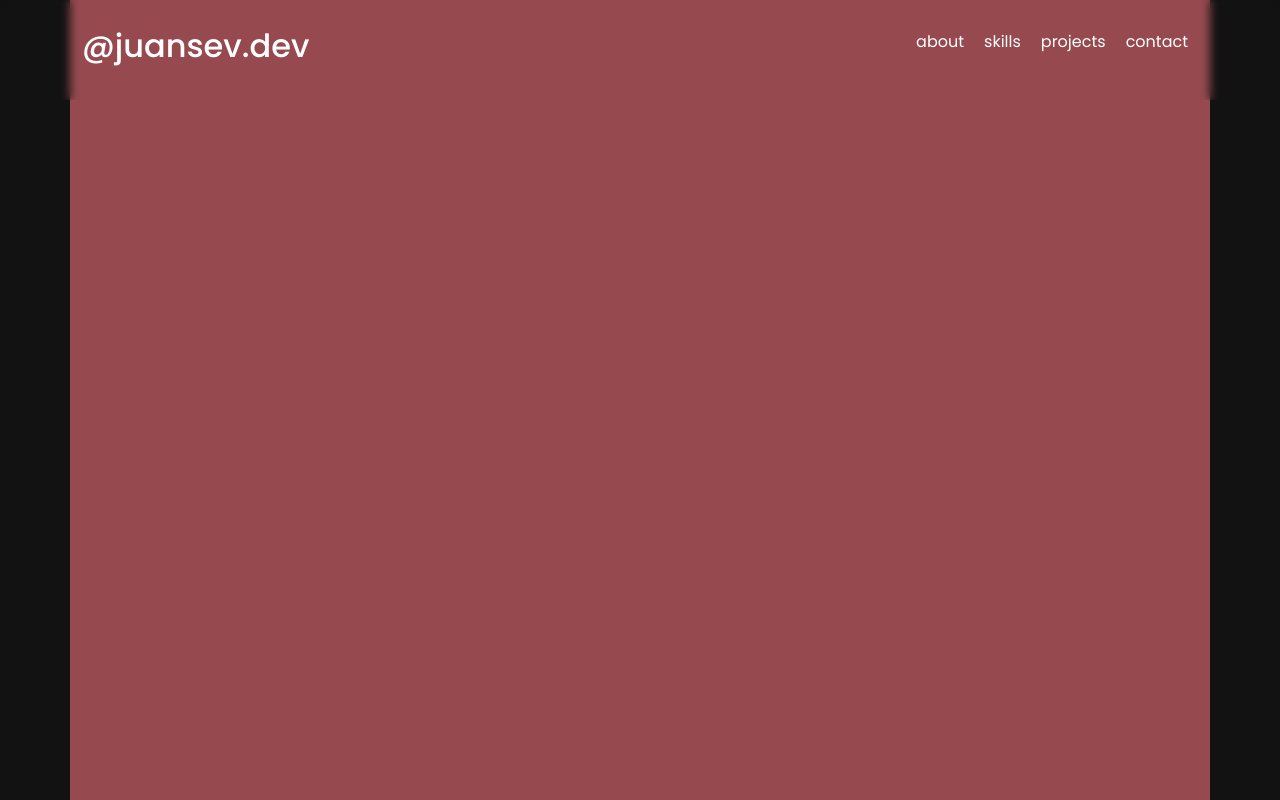
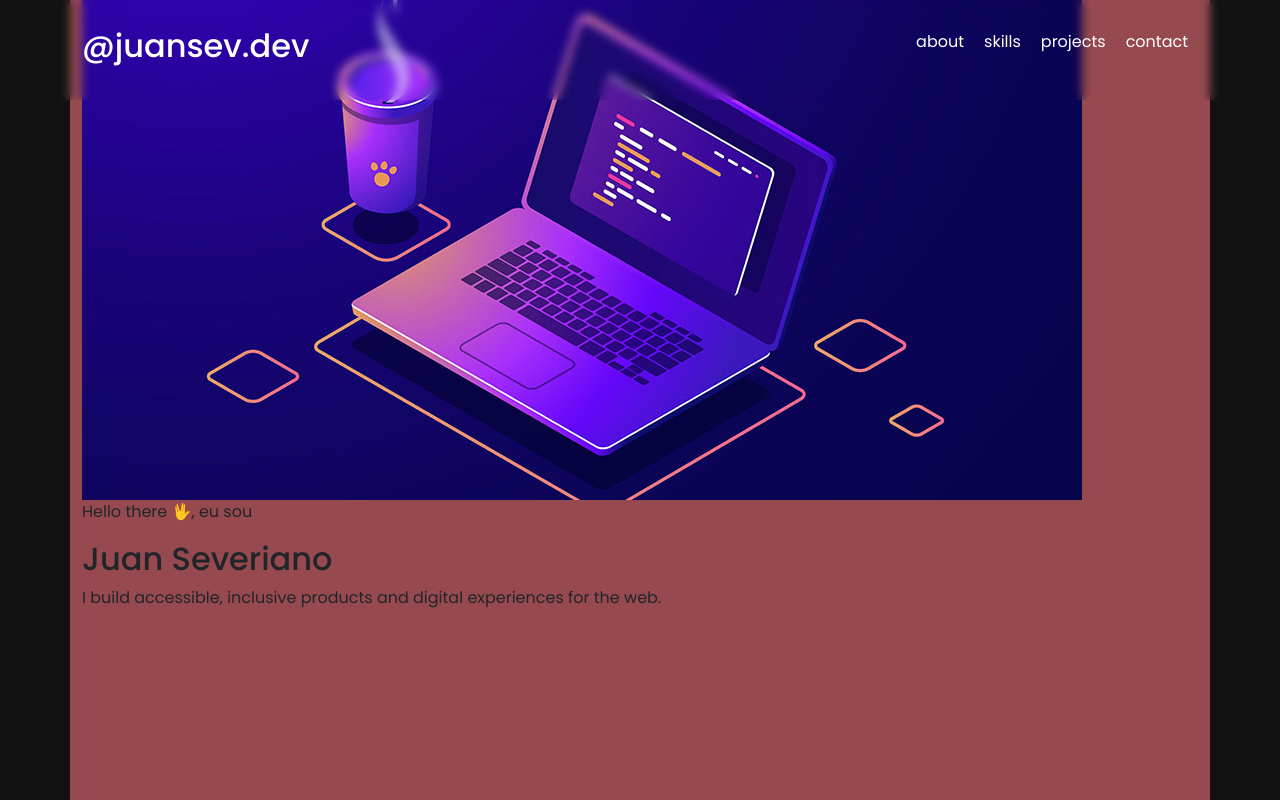
Before and after one commit to Juan-Severiano/portfolio, a React (Vite) app: page / in a window 1280 px wide. Shown: the top 800 px of the page. Built offline with nearby package versions, Linux system fonts and the light colour scheme.

Commit message:
home content added

```diff
--- a/index.html
+++ b/index.html
@@ -2,7 +2,7 @@
 <html lang="en">
   <head>
     <meta charset="UTF-8" />
-    <link rel="icon" type="image/svg+xml" href="/vite.svg" />
+    <link rel="icon" type="image/svg+xml" href="/img-code.jpg" />
     <meta name="viewport" content="width=device-width, initial-scale=1.0" />
 
     <link href="https://cdn.jsdelivr.net/npm/bootstrap@5.3.2/dist/css/bootstrap.min.css" rel="stylesheet" integrity="sha384-T3c6CoIi6uLrA9TneNEoa7RxnatzjcDSCmG1MXxSR1GAsXEV/Dwwykc2MPK8M2HN" crossorigin="anonymous">
--- a/src/App.jsx
+++ b/src/App.jsx
@@ -2,9 +2,16 @@ function App() {
 
   return (
     <>
-        <section className="container">
-
-        </section>
+      <section className="container home">
+        <aside className="img-card">
+          <img src="/img-code.jpg" alt="Imagem de um computador aberto" />
+        </aside>
+        <aside className="home-text-description">
+          <p>Hello there 🖖, eu sou</p>
+          <h2>Juan Severiano</h2>
+          <p>I build accessible, inclusive products and digital experiences for the web.</p>
+        </aside>
+      </section>
     </>
   )
 }
```
